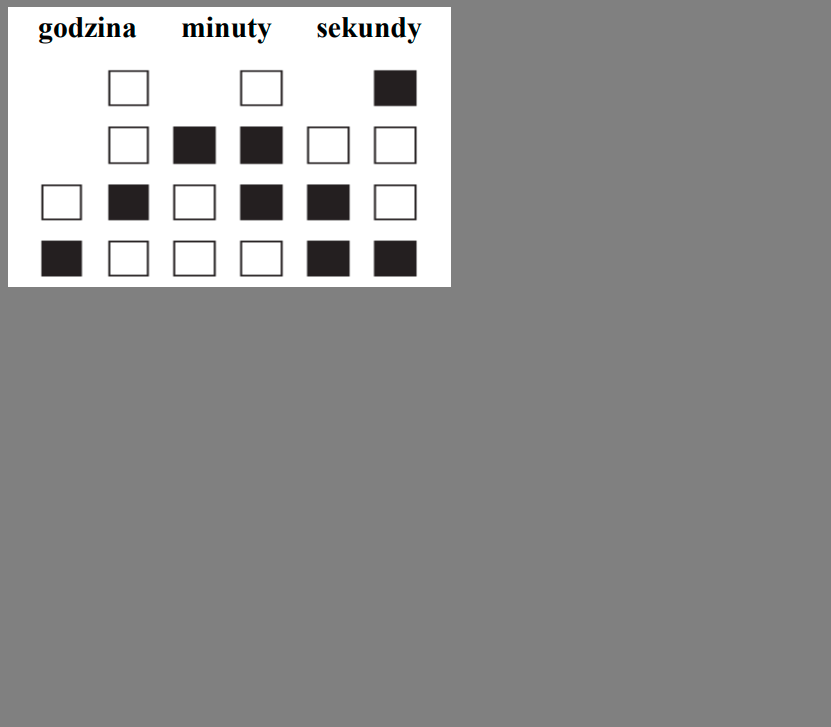
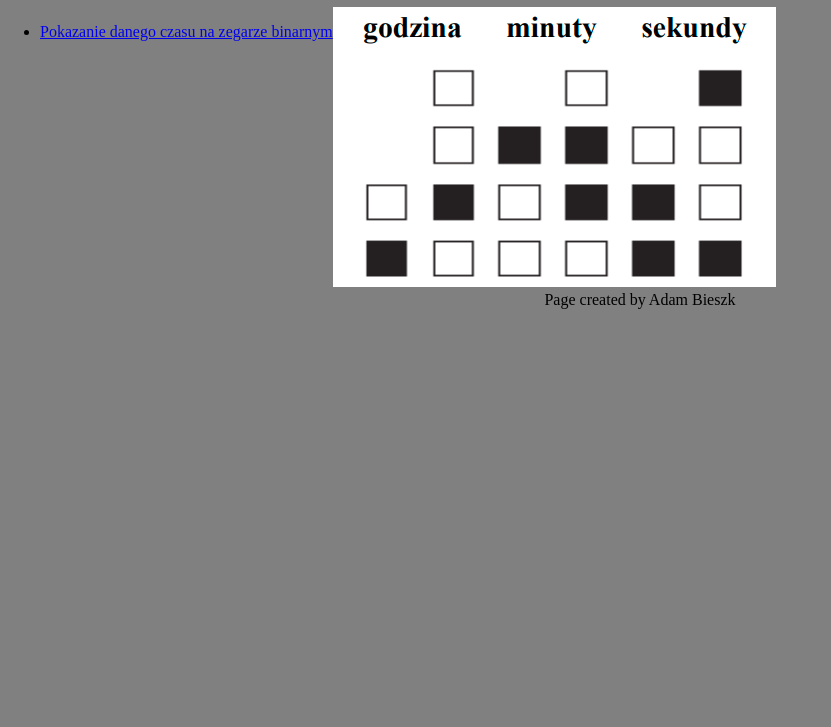
Before and after one commit to The7seVen/binaryclock, a plain HTML site: page index.html in a window 1280 px wide. Shown: the part 73-800 px from the top of the page, without its empty margins (0-831 px from the left). Drawn offline with Linux system fonts and the light colour scheme.

Commit message:
Update index.html and style.css

```diff
--- a/css/style.css
+++ b/css/style.css
@@ -1,6 +1,18 @@
 body {
     background-color: gray;
-}
-header {
+    margin: 0 auto;
+    padding: 0;
     text-align: center;
 }
+nav {
+    float: left;
+}
+main {
+    float: left;
+}
+aside {
+    float: left;
+}
+footer {
+    clear: both;
+}
--- a/index.html
+++ b/index.html
@@ -10,11 +10,19 @@
     <header>
         <h1>Zegar binarny</h1>
     </header>
+    <nav>
+        <ul>
+            <li><a href="html/converter.html"> Pokazanie danego czasu na zegarze binarnym</a> </li>
+        </ul>
+    </nav>
     <main>
         <img src="images/binaryClock.png" alt="Image of binary clock">
     </main>
+    <aside>
+
+    </aside>
     <footer>
-
+        <p>Page created by Adam Bieszk</p>
     </footer>
 </body>
 </html>
```
